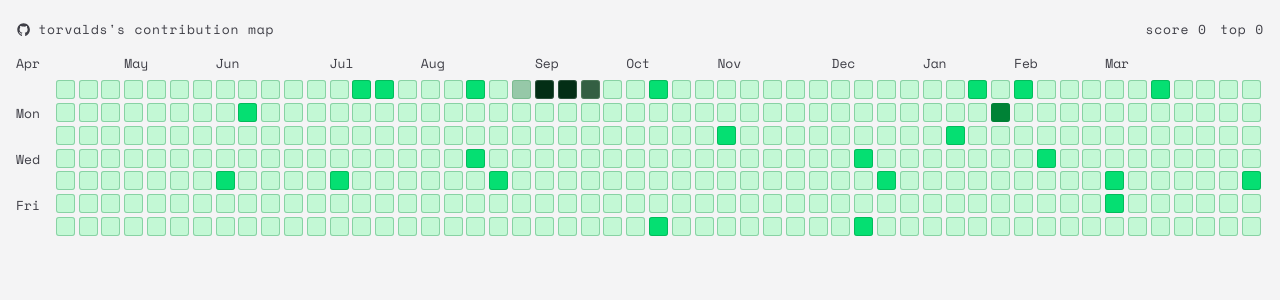
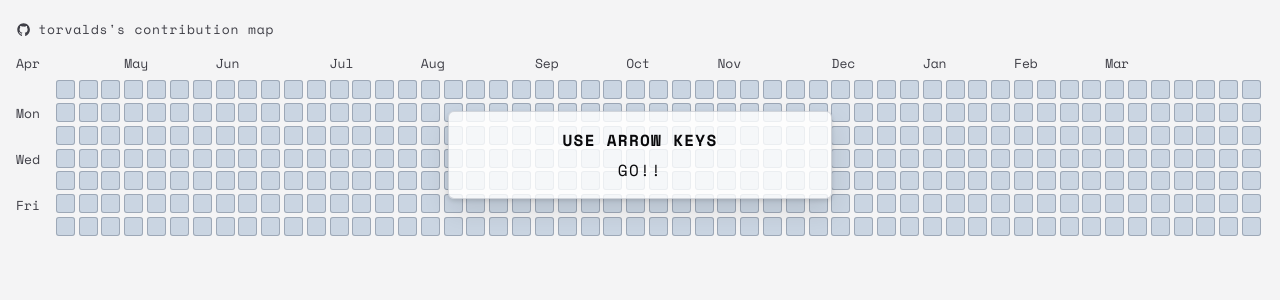
Before and after one commit to getkishore92/pixelsnake, a Next.js app: page / in a window 1280 px wide. Both pictures are taken after a click on the button 65 px from the left and 89 px from the top of the page. Shown: the top 300 px of the page. Built offline with nearby package versions, Linux system fonts and the light colour scheme; no server answers.

Commit message:
add countdown start flow to snake widget

```diff
--- a/src/app/globals.css
+++ b/src/app/globals.css
@@ -412,7 +412,7 @@ body {
   animation-delay: var(--fail-delay, 0ms);
 }
 
-.contribution-game-over {
+.contribution-board-callout {
   position: absolute;
   inset: 2.4rem 0 0 0;
   display: flex;
@@ -420,37 +420,80 @@ body {
   align-items: center;
   justify-content: center;
   gap: 0.35rem;
+  padding: 1rem 1.15rem 1.1rem;
   pointer-events: none;
   z-index: 40;
 }
 
-.contribution-game-over::before {
+.contribution-game-over {
+  color: var(--color-danger-text);
+}
+
+.contribution-controls-hint {
+  inset: 2.4rem 0 0 0;
+  gap: 0.35rem;
+  color: #334155;
+}
+
+.contribution-start-countdown {
+  inset: 1.25rem 0 0 0;
+}
+
+.contribution-board-callout::before {
   content: "";
   position: absolute;
   width: min(24rem, calc(100% - 3rem));
   height: 5.5rem;
   border-radius: var(--radius-lg);
-  background: var(--color-gameover-surface);
+  background: rgba(255, 255, 255, 0.8);
   border: var(--border-width) solid var(--color-gameover-border);
   box-shadow: var(--shadow-overlay);
   z-index: -1;
 }
 
-.contribution-game-over strong,
-.contribution-game-over span {
+.contribution-controls-hint::before {
+  background: rgba(255, 255, 255, 0.8);
+  border-color: color-mix(in srgb, #334155 18%, transparent);
+  width: min(24rem, calc(100% - 3rem));
+  height: 5.5rem;
+}
+
+.contribution-start-countdown::before {
+  background: rgba(255, 255, 255, 0.8);
+  border-color: color-mix(in srgb, #334155 18%, transparent);
+  width: min(24rem, calc(100% - 3rem));
+  height: 5.5rem;
+}
+
+.contribution-board-callout strong,
+.contribution-board-callout span {
   font-family: var(--font-ui), monospace;
   text-transform: uppercase;
   letter-spacing: 0.08em;
-  color: var(--color-danger-text);
   text-align: center;
 }
 
 .contribution-game-over strong {
   font-size: 1.0625rem;
+  color: var(--color-danger-text);
 }
 
 .contribution-game-over span {
   font-size: var(--text-sm);
+  color: var(--color-danger-text);
+}
+
+.contribution-controls-hint strong {
+  font-size: 1.0625rem;
+  line-height: 1.05;
+  color: #0f172a;
+}
+
+.contribution-controls-hint span {
+  font-size: var(--text-sm);
+  line-height: 1.05;
+  max-width: none;
+  color: #64748b;
 }
 
 .snake-focus-overlay {
--- a/src/components/contribution-snake.tsx
+++ b/src/components/contribution-snake.tsx
@@ -112,6 +112,9 @@ export function ContributionSnake({ data }: ContributionSnakeProps) {
   const [topScore, setTopScore] = useState(0);
   const [isFailed, setIsFailed] = useState(false);
   const [failOrigin, setFailOrigin] = useState<Cell | null>(null);
+  const [isStarting, setIsStarting] = useState(false);
+  const [countdownLabel, setCountdownLabel] = useState<"3" | "2" | "1" | "GO" | null>(null);
+  const [showControlsHint, setShowControlsHint] = useState(false);
   const [gamePixels, setGamePixels] = useState<Set<string>>(new Set());
   const [prefersReducedMotion, setPrefersReducedMotion] = useState(false);
   const [desktopCellSize, setDesktopCellSize] = useState<number | null>(null);
@@ -120,6 +123,7 @@ export function ContributionSnake({ data }: ContributionSnakeProps) {
   const touchStartRef = useRef<{ x: number; y: number } | null>(null);
   const audioCtxRef = useRef<AudioContext | null>(null);
   const prevScoreRef = useRef(0);
+  const countdownStepTimeoutRef = useRef<number | null>(null);
   const queuedDirectionRef = useRef<Cell>({ x: 1, y: 0 });
   const foodRef = useRef<Cell | null>(null);
   const columnsRef = useRef(columns);
@@ -207,6 +211,14 @@ export function ContributionSnake({ data }: ContributionSnakeProps) {
     }, 0);
 
     return () => window.clearTimeout(timeoutId);
+  }, []);
+
+  useEffect(() => {
+    return () => {
+      if (countdownStepTimeoutRef.current) {
+        window.clearTimeout(countdownStepTimeoutRef.current);
+      }
+    };
   }, []);
 
   useEffect(() => { queuedDirectionRef.current = queuedDirection; }, [queuedDirection]);
@@ -409,8 +421,7 @@ export function ContributionSnake({ data }: ContributionSnakeProps) {
     // eslint-disable-next-line react-hooks/exhaustive-deps
   }, [isFailed]);
 
-  const startGame = (origin: Cell) => {
-    unlockAudio();
+  const beginGame = (origin: Cell) => {
     const initialSnake = [
       origin,
       { x: (origin.x - 1 + columns) % columns, y: origin.y },
@@ -430,7 +441,43 @@ export function ContributionSnake({ data }: ContributionSnakeProps) {
     setIsFailed(false);
     setIsPaused(false);
     setFailOrigin(null);
+    setIsStarting(false);
+    setCountdownLabel(null);
+    setShowControlsHint(false);
     setIsPlaying(true);
+  };
+
+  const startGame = (origin: Cell) => {
+    unlockAudio();
+
+    if (countdownStepTimeoutRef.current) {
+      window.clearTimeout(countdownStepTimeoutRef.current);
+    }
+
+    setShowControlsHint(true);
+    setIsStarting(true);
+    setCountdownLabel("3");
+    setIsPlaying(false);
+    setIsPaused(false);
+    setIsFailed(false);
+    setFailOrigin(null);
+
+    const runCountdown = (label: "3" | "2" | "1" | "GO") => {
+      if (label === "GO") {
+        countdownStepTimeoutRef.current = window.setTimeout(() => {
+          beginGame(origin);
+        }, 650);
+        return;
+      }
+
+      const nextLabel = label === "3" ? "2" : label === "2" ? "1" : "GO";
+      countdownStepTimeoutRef.current = window.setTimeout(() => {
+        setCountdownLabel(nextLabel);
+        runCountdown(nextLabel);
+      }, 720);
+    };
+
+    runCountdown("3");
   };
 
   const resumeGame = () => {
@@ -574,7 +621,7 @@ export function ContributionSnake({ data }: ContributionSnakeProps) {
                             return;
                           }
 
-                          if (!isPlaying) {
+                          if (!isPlaying && !isStarting) {
                             if (isPaused && !isFailed && snake.length > 0) {
                               resumeGame();
                               return;
@@ -600,9 +647,28 @@ export function ContributionSnake({ data }: ContributionSnakeProps) {
         </div>
 
         {isFailed ? (
-          <div className="contribution-game-over">
+          <div className="contribution-game-over contribution-board-callout">
             <strong>GAME OVER</strong>
             <span>press any square to restart</span>
+          </div>
+        ) : null}
+
+        {(isStarting || isPlaying) && showControlsHint ? (
+          <div
+            className={`contribution-board-callout ${isStarting ? "contribution-start-countdown" : "contribution-controls-hint"}`}
+            aria-hidden="true"
+          >
+            {isStarting && countdownLabel ? (
+              <>
+                <strong>USE ARROW KEYS</strong>
+                <span>{countdownLabel === "GO" ? "GO!!" : `STARTING IN ${countdownLabel}`}</span>
+              </>
+            ) : (
+              <>
+                <strong>USE ARROW KEYS</strong>
+                <span>COLLECT PIXELS. DON&apos;T CRASH.</span>
+              </>
+            )}
           </div>
         ) : null}
       </div>
```
